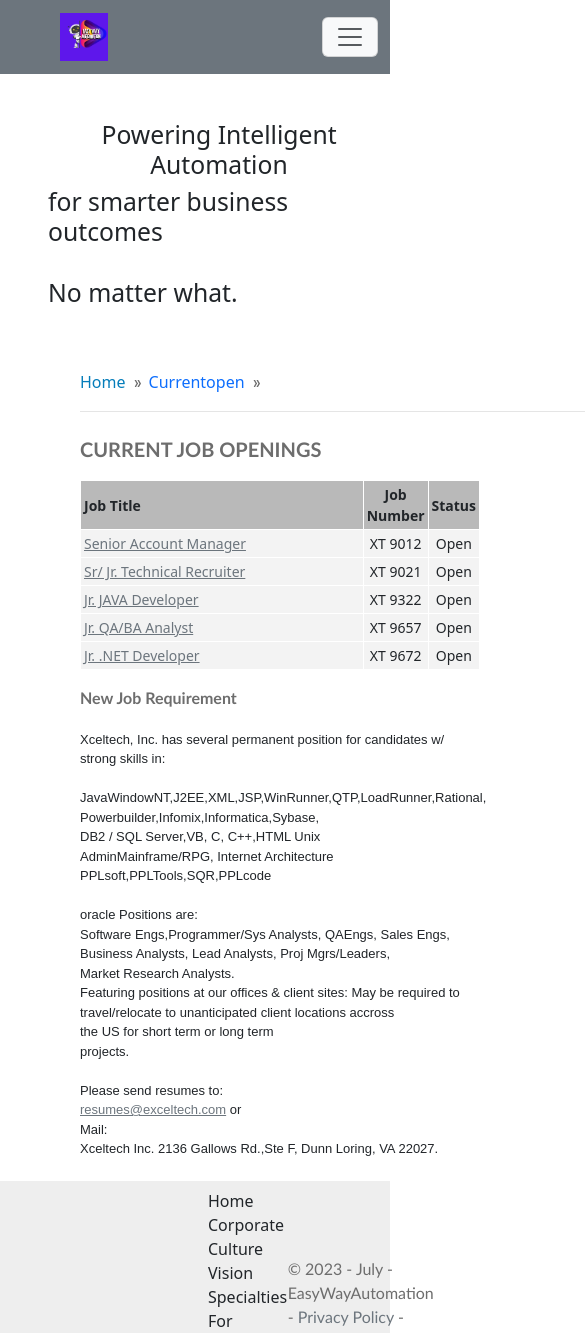
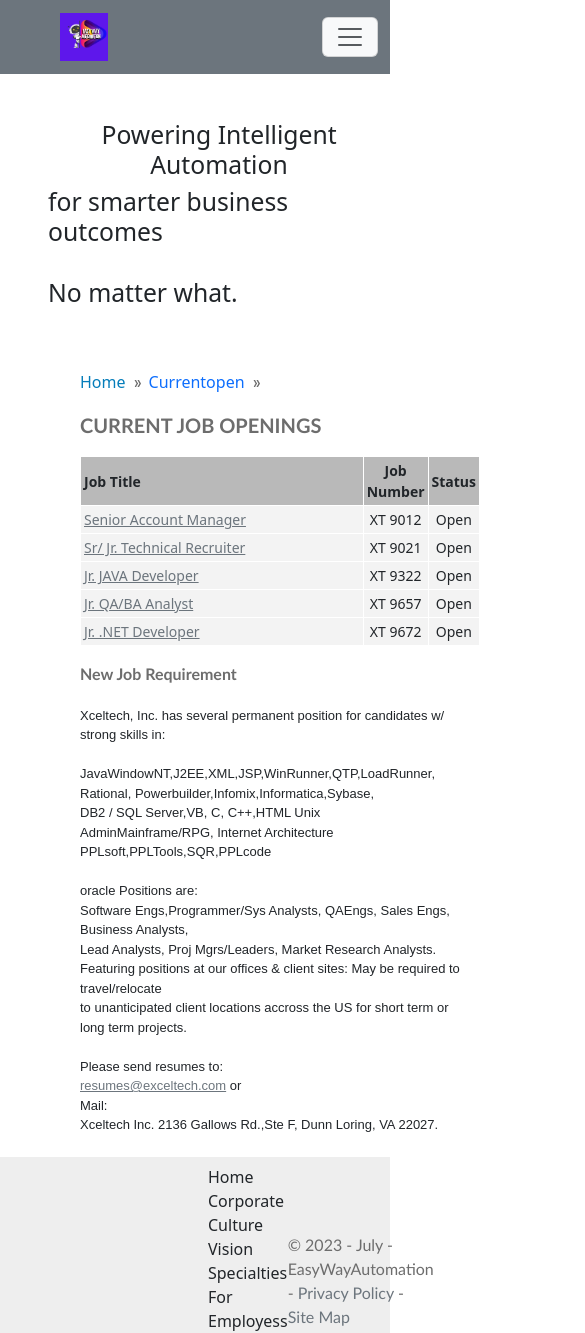
Before and after one commit to kader009/site, a React (Vite) app: page /currentopen in a window 390 px wide. Shown: the top 1333 px of the page, 585 px wide, since content can reach past the window. Built offline with nearby package versions, Linux system fonts and the light colour scheme.

Commit message:
fixed responsive issue

```diff
--- a/src/App.css
+++ b/src/App.css
@@ -1111,5 +1111,16 @@ table, tr, td {
   margin-right: 10rem;
   height: 4rem;
 }
+.currentOpen-box{
+  width: 385px;
+  margin-left: 1rem;
+}
+.current-heading{
+  font-size: 16px;
+}
+.currentOpen-tab-bottom table{
+  width: 95%;
+}
+
 
 }
--- a/src/components/CurrentOpen/CurrentOpen.jsx
+++ b/src/components/CurrentOpen/CurrentOpen.jsx
@@ -24,7 +24,7 @@ const CurrentOpen = () => {
             <img src='/breadcrum.png' alt="" />
 
           </li>
-        <img src="/line.png" alt="line" className='d-sm-none d-lg-block d-md-block mt-2'/>
+        <img src="/line.png" alt="line" className='d-sm-none d-none d-lg-block d-md-block mt-2'/>
         </ul>
       </div>
       <div className="currentOpen-box">
@@ -99,16 +99,16 @@ const CurrentOpen = () => {
             Xceltech, Inc. has several permanent position for candidates w/ strong skills in:
             <br />
             <br />
-            JavaWindowNT,J2EE,XML,JSP,WinRunner,QTP,LoadRunner,Rational, <br />Powerbuilder,Infomix,Informatica,Sybase, <br />DB2 / SQL Server,VB, C, C++,HTML Unix <br />
+            JavaWindowNT,J2EE,XML,JSP,WinRunner,QTP,LoadRunner, <br />Rational, Powerbuilder,Infomix,Informatica,Sybase, <br />DB2 / SQL Server,VB, C, C++,HTML Unix <br />
             AdminMainframe/RPG, Internet Architecture PPLsoft,PPLTools,SQR,PPLcode
             <br />
             <br />
             oracle Positions are:
             <br />
-            Software Engs,Programmer/Sys Analysts, QAEngs, Sales Engs, Business Analysts, Lead Analysts, Proj Mgrs/Leaders, <br />Market Research Analysts.
+            Software Engs,Programmer/Sys Analysts, QAEngs, Sales Engs, Business Analysts, <br /> Lead Analysts, Proj Mgrs/Leaders, Market Research Analysts.
             <br />
-            Featuring positions at our offices & client sites: May be required to travel/relocate to unanticipated client locations accross <br /> the US for short term or long term
-            <br />
+            Featuring positions at our offices & client sites: May be required to travel/relocate <br /> to unanticipated client locations accross  the US for short term or <br /> long term
+
             projects.
             <br />
             <br />
--- a/src/components/Hero/Hero.jsx
+++ b/src/components/Hero/Hero.jsx
@@ -13,7 +13,6 @@ const Hero = () => {
           <h2>for smarter business outcomes </h2>
           <br />
           <h2>No matter what.</h2>
-          {/* <br /> */}
 
         </div>
       </div>
```
